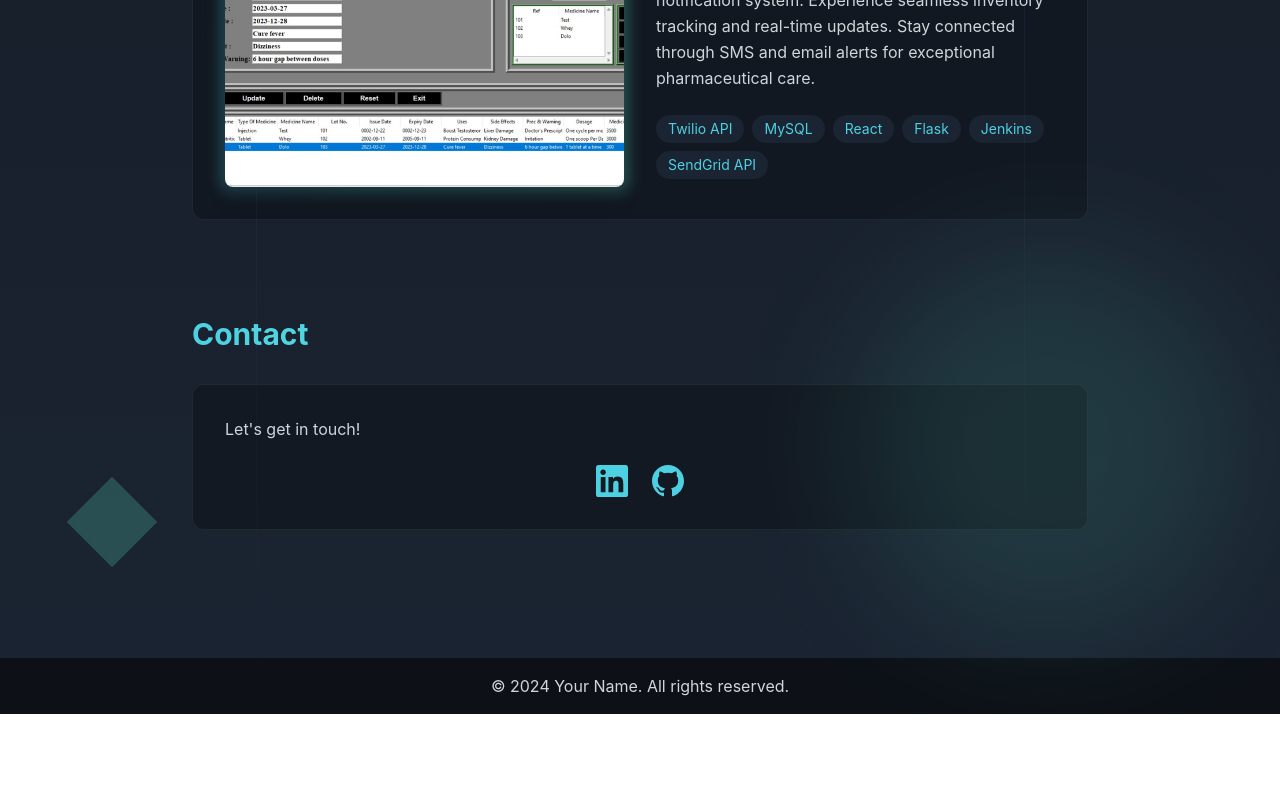
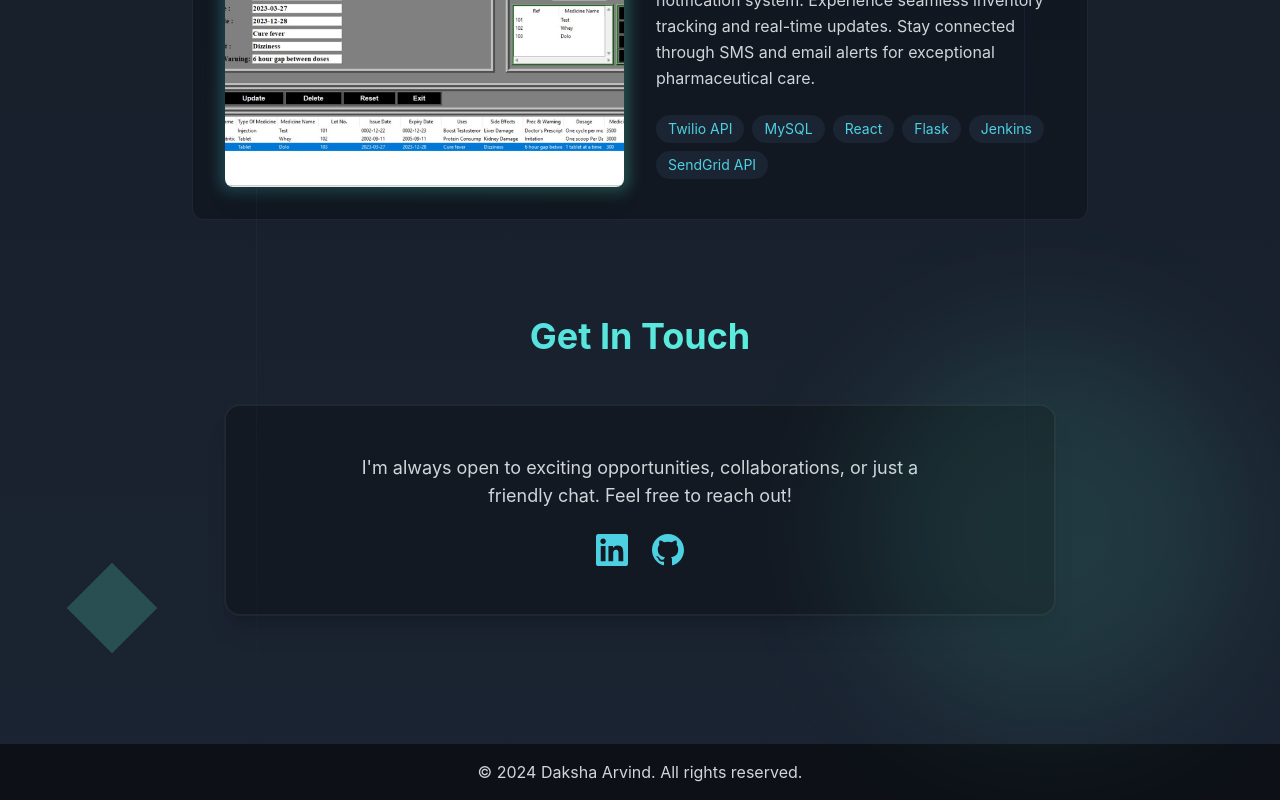
Before and after one commit to Dakshaarvind/my-portfolio, a React (Create React App) app: page / in a window 1280 px wide. Shown: the part 2408-3208 px from the top of the page. Before the commit the page ends 3122 px from the top, so only its background shows below. Built offline with nearby package versions, Linux system fonts and the light colour scheme.

Commit message:
complete(animation pending)

```diff
--- a/src/App.js
+++ b/src/App.js
@@ -351,12 +351,17 @@ const PortfolioWebsite = () => {
           </section>
 
           {/* Contact Section */}
-          <section id="contact" className="mb-24">
-            <h2 className="text-3xl font-bold mb-8 bg-gradient-to-r from-[#4DD0E1] to-[#64FFDA] bg-clip-text text-transparent">
-              Contact
-            </h2>
-            <div className="bg-[#0D1117]/50 rounded-xl p-8 hover:bg-[#0D1117]/80 transition-all duration-300 border border-[#30363D]/50 hover:border-[#30363D] group">
-              <p className="text-gray-300 mb-6">Let's get in touch!</p>
+          <section id="contact" className="mb-24 px-4 md:px-8">
+            <div className= "max-w-4xl mx-auto"></div>
+              <h2 className="text-3xl md:text-4xl font-bold mb-12 text-center bg-gradient-to-r from-[#4DD0E1] to-[#64FFDA] bg-clip-text text-transparent">
+                Get In Touch
+              </h2>
+            <div className="bg-[#0D1117]/50 rounded-2xl p-8 md:p-12 hover:bg-[#0D1117]/70 transition-all duration-300 border border-2 border-[#30363D]/50 hover:border-[#4DD0E1]/50 shadow-xl hover:shadow-2xl group">
+              <div className="flex flex-col items-center space-y-6"></div>
+                <p className="text-gray-300 text-lg text-center max-w-xl mx-auto mb-6">
+                  I'm always open to exciting opportunities, collaborations, or just a friendly chat. Feel free to reach out!
+                </p>
+
               <div className="flex justify-center gap-6">
                 <a
                   href="https://www.linkedin.com/in/daksha-arvind-4260bb221/"
@@ -394,7 +399,7 @@ const PortfolioWebsite = () => {
         </main>
 
         <footer className="bg-[#0D1117] py-4 text-center text-gray-300">
-          <p>&copy; {new Date().getFullYear()} Your Name. All rights reserved.</p>
+          <p>&copy; {new Date().getFullYear()} Daksha Arvind. All rights reserved.</p>
         </footer>
       </div>
     </div>
```
